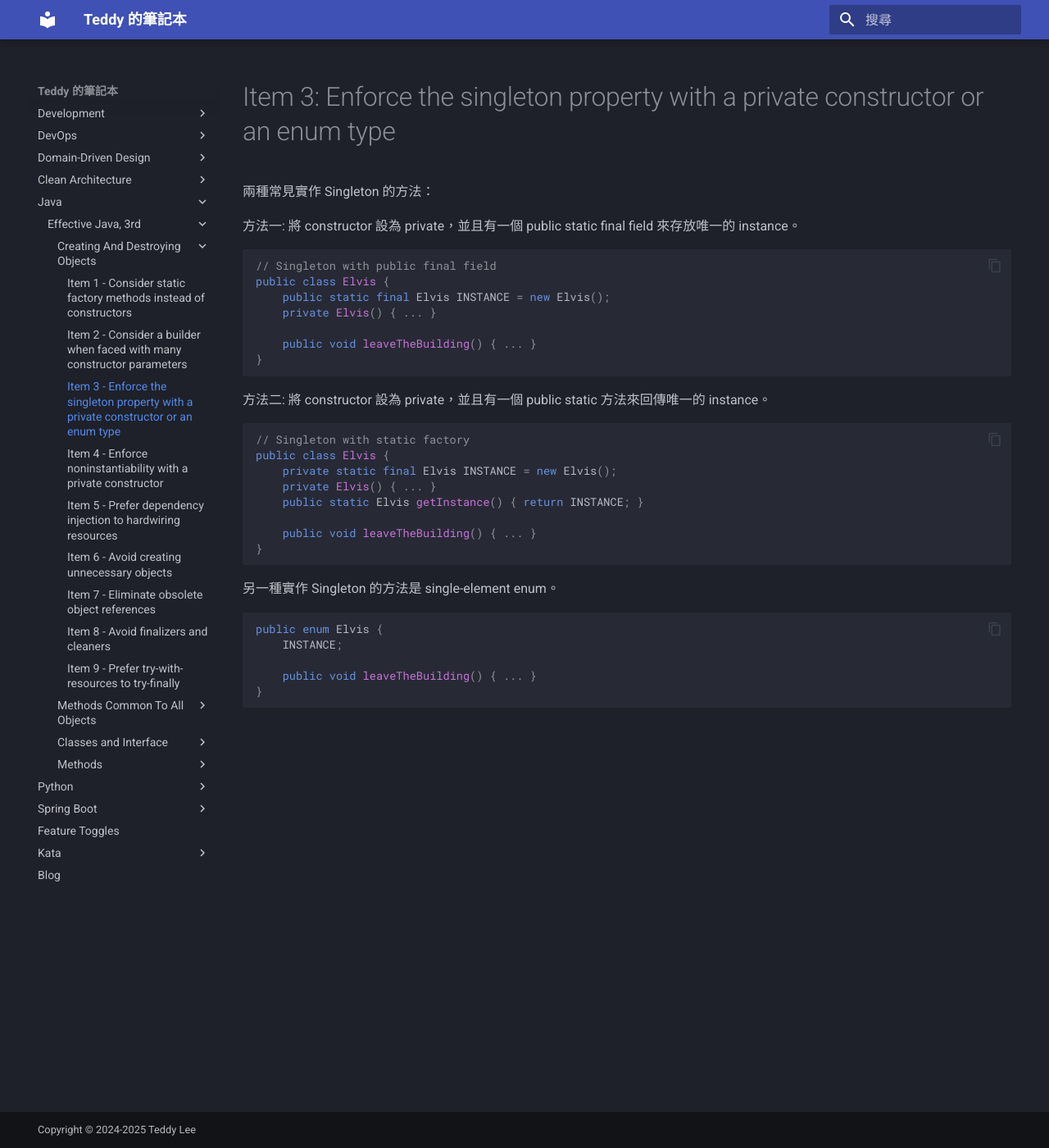
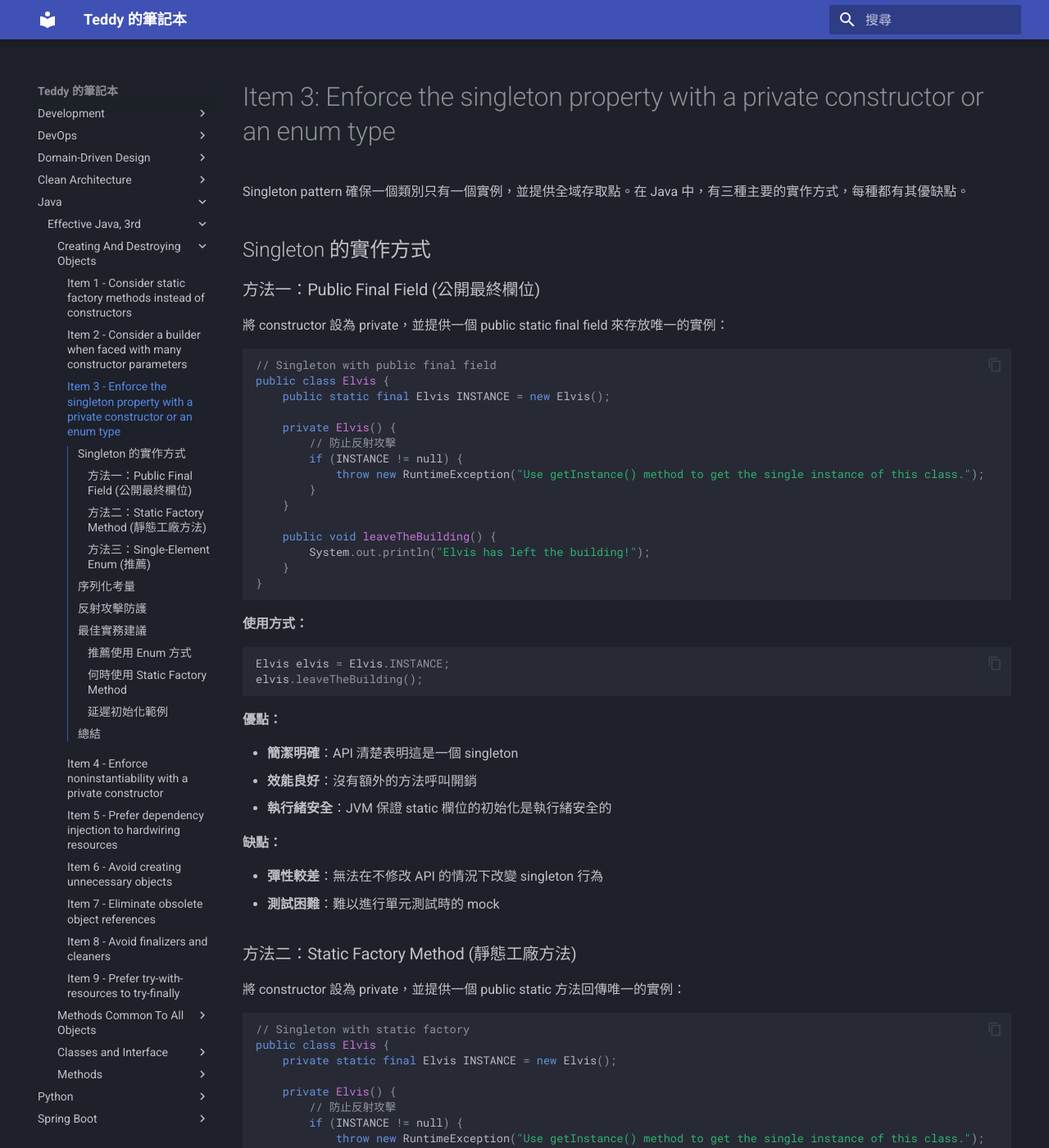
Before and after one commit to teddyprogramming/teddyprogramming.github.io, an MkDocs documentation site: the page built from docs/java/effective-java/003.md, in a window 1280 px wide and 1400 px high. Shown: the whole window at 82% size. Built offline with MkDocs 1.6.1 and Material for MkDocs 9.7.7, drawn with Linux system fonts in a browser that asks for light colours; some of the changed text lies outside the part shown.

Commit message:
enhance singleton pattern documentation with implementation details and examples

````diff
--- a/docs/java/effective-java/003.md
+++ b/docs/java/effective-java/003.md
@@ -1,38 +1,210 @@
 # Item 3: Enforce the singleton property with a private constructor or an enum type
 
-兩種常見實作 Singleton 的方法：
+Singleton pattern 確保一個類別只有一個實例，並提供全域存取點。在 Java 中，有三種主要的實作方式，每種都有其優缺點。
 
-方法一: 將 constructor 設為 private，並且有一個 public static final field 來存放唯一的 instance。
+## Singleton 的實作方式
+
+### 方法一：Public Final Field (公開最終欄位)
+
+將 constructor 設為 private，並提供一個 public static final field 來存放唯一的實例：
 
 ```java
 // Singleton with public final field
 public class Elvis {
     public static final Elvis INSTANCE = new Elvis();
-    private Elvis() { ... }
 
-    public void leaveTheBuilding() { ... }
+    private Elvis() {
+        // 防止反射攻擊
+        if (INSTANCE != null) {
+            throw new RuntimeException("Use getInstance() method to get the single instance of this class.");
+        }
+    }
+
+    public void leaveTheBuilding() {
+        System.out.println("Elvis has left the building!");
+    }
 }
 ```
 
-方法二: 將 constructor 設為 private，並且有一個 public static 方法來回傳唯一的 instance。
+**使用方式：**
+
+```java
+Elvis elvis = Elvis.INSTANCE;
+elvis.leaveTheBuilding();
+```
+
+**優點：**
+
+- **簡潔明確**：API 清楚表明這是一個 singleton
+- **效能良好**：沒有額外的方法呼叫開銷
+- **執行緒安全**：JVM 保證 static 欄位的初始化是執行緒安全的
+
+**缺點：**
+
+- **彈性較差**：無法在不修改 API 的情況下改變 singleton 行為
+- **測試困難**：難以進行單元測試時的 mock
+
+### 方法二：Static Factory Method (靜態工廠方法)
+
+將 constructor 設為 private，並提供一個 public static 方法回傳唯一的實例：
 
 ```java
 // Singleton with static factory
 public class Elvis {
     private static final Elvis INSTANCE = new Elvis();
-    private Elvis() { ... }
-    public static Elvis getInstance() { return INSTANCE; }
 
-    public void leaveTheBuilding() { ... }
+    private Elvis() {
+        // 防止反射攻擊
+        if (INSTANCE != null) {
+            throw new RuntimeException("Use getInstance() method to get the single instance of this class.");
+        }
+    }
+
+    public static Elvis getInstance() {
+        return INSTANCE;
+    }
+
+    public void leaveTheBuilding() {
+        System.out.println("Elvis has left the building!");
+    }
 }
 ```
 
-另一種實作 Singleton 的方法是 single-element enum。
+**使用方式：**
+
+```java
+Elvis elvis = Elvis.getInstance();
+elvis.leaveTheBuilding();
+```
+
+**優點：**
+
+- **彈性佳**：可以在不改變 API 的情況下修改實作（例如改為非 singleton）
+- **支援泛型**：可以建立泛型 singleton factory
+- **方法參考友善**：`Elvis::getInstance` 可以用作 `Supplier<Elvis>`
+- **延遲初始化**：可以實作延遲載入 (lazy loading)
+
+**缺點：**
+
+- **稍微複雜**：比方法一多了一層方法呼叫
+
+### 方法三：Single-Element Enum (推薦)
+
+使用只有一個元素的 enum 來實作 singleton：
 
 ```java
 public enum Elvis {
     INSTANCE;
 
-    public void leaveTheBuilding() { ... }
+    public void leaveTheBuilding() {
+        System.out.println("Elvis has left the building!");
+    }
+
+    // 可以新增其他方法
+    public void sing(String song) {
+        System.out.println("Elvis is singing: " + song);
+    }
 }
 ```
+
+**使用方式：**
+
+```java
+Elvis elvis = Elvis.INSTANCE;
+elvis.leaveTheBuilding();
+elvis.sing("Love Me Tender");
+```
+
+**優點：**
+
+- **簡潔**：程式碼最簡潔
+- **序列化安全**：免費獲得序列化支援，無需額外處理
+- **反射安全**：天然防止反射攻擊
+- **執行緒安全**：JVM 保證 enum 的執行緒安全性
+
+**缺點：**
+
+- **繼承限制**：無法繼承其他類別 (但可以實作介面)
+
+## 序列化考量
+
+對於方法一和方法二，如果需要支援序列化，必須：
+
+1. 實作 `Serializable` 介面
+2. 將所有欄位宣告為 `transient`
+3. 提供 `readResolve` 方法：
+
+```java
+// 確保序列化後仍維持 singleton 特性
+private Object readResolve() {
+    return INSTANCE;
+}
+```
+
+!!! warning "序列化陷阱"
+
+    沒有正確處理序列化的 singleton 可能在反序列化時產生新的實例，破壞 singleton 的唯一性。
+
+## 反射攻擊防護
+
+對於方法一和方法二，可以在 constructor 中加入防護：
+
+```java
+private Elvis() {
+    if (INSTANCE != null) {
+        throw new RuntimeException("Cannot create instance via reflection");
+    }
+}
+```
+
+## 最佳實務建議
+
+### 推薦使用 Enum 方式
+
+!!! tip "最佳選擇"
+
+    **Single-element enum 是實作 singleton 的最佳方式**，除非需要繼承其他類別。它提供了最簡潔、最安全的實作。
+
+### 何時使用 Static Factory Method
+
+當需要以下特性時，考慮使用 static factory method：
+
+- **延遲初始化**：只有在第一次呼叫時才建立實例
+- **條件性建立**：根據條件決定是否建立實例
+- **泛型支援**：需要泛型 singleton factory
+
+### 延遲初始化範例
+
+```java
+public class LazyElvis {
+    private static volatile LazyElvis instance;
+
+    private LazyElvis() {}
+
+    public static LazyElvis getInstance() {
+        if (instance == null) {
+            synchronized (LazyElvis.class) {
+                if (instance == null) {
+                    instance = new LazyElvis();
+                }
+            }
+        }
+        return instance;
+    }
+}
+```
+
+## 總結
+
+| 方式 | 簡潔性 | 彈性 | 序列化安全 | 反射安全 | 推薦程度 |
+|------|--------|------|------------|----------|----------|
+| Single-Element Enum | ⭐⭐⭐ | ⭐⭐ | ✅ | ✅ | ⭐⭐⭐⭐⭐ |
+| Public Final Field | ⭐⭐⭐ | ⭐ | ❌ | ⚠️ | ⭐⭐ |
+| Static Factory Method | ⭐⭐ | ⭐⭐⭐ | ❌ | ⚠️ | ⭐⭐⭐ |
+
+**註解：**
+- ✅ 原生支援
+- ❌ 不支援/需要額外處理
+- ⚠️ 需要手動在 constructor 中加入檢查來防護
+
+**結論**：除非有特殊需求，否則建議使用 **single-element enum** 來實作 singleton pattern。
````
